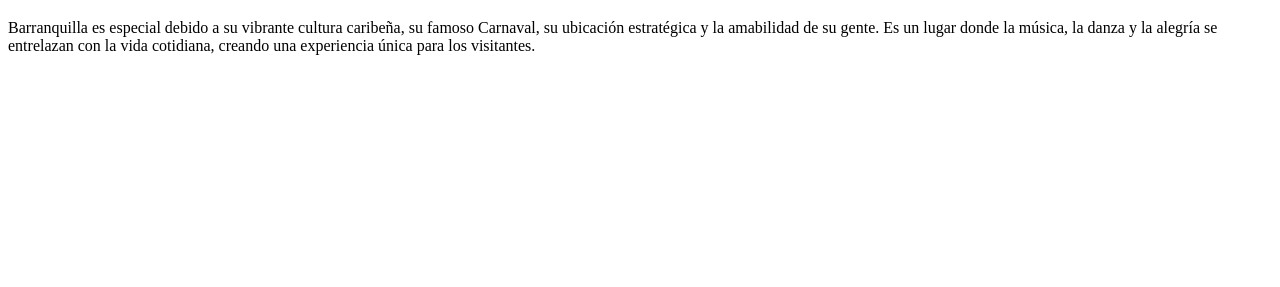
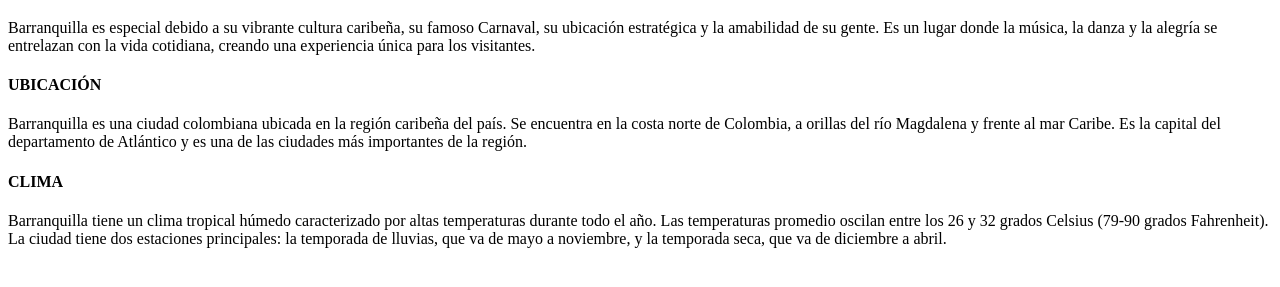
Before and after one commit to CarNi2002/BuenasPracticasGuia3, a plain HTML site: page index.html in a window 1280 px wide. Shown: the part 61-348 px from the top of the page. Drawn offline with Linux system fonts and the light colour scheme.

Commit message:
Info Adicional (Ver. Alfa_1.1)

```diff
--- a/index.html
+++ b/index.html
@@ -11,7 +11,13 @@
 
     <p>Barranquilla es especial debido a su vibrante cultura caribeña, su famoso Carnaval, su ubicación estratégica y la amabilidad de su gente. Es un lugar donde la música, la danza y la alegría se entrelazan con la vida cotidiana, creando una experiencia única para los visitantes.</p>
 
-    <h2></h2>
+    <h4>UBICACIÓN</h4>
+
+    <p>Barranquilla es una ciudad colombiana ubicada en la región caribeña del país. Se encuentra en la costa norte de Colombia, a orillas del río Magdalena y frente al mar Caribe. Es la capital del departamento de Atlántico y es una de las ciudades más importantes de la región.</p>
+
+    <h4>CLIMA</h4>
+
+    <P>Barranquilla tiene un clima tropical húmedo caracterizado por altas temperaturas durante todo el año. Las temperaturas promedio oscilan entre los 26 y 32 grados Celsius (79-90 grados Fahrenheit). La ciudad tiene dos estaciones principales: la temporada de lluvias, que va de mayo a noviembre, y la temporada seca, que va de diciembre a abril.</P>
 
 </body>
 </html>
```
